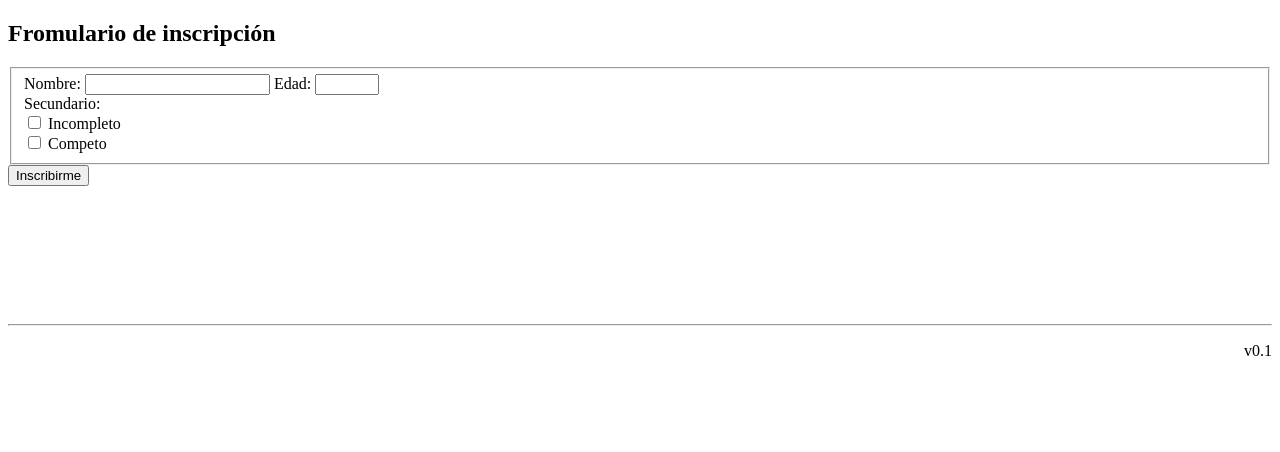
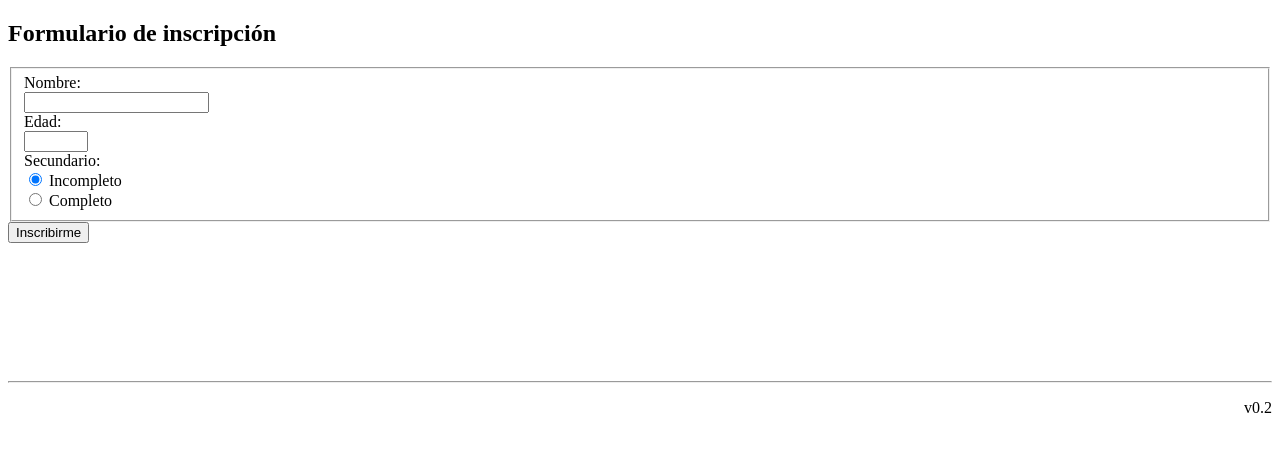
Before and after one commit to mmcwtu/mmcwtu.github.io, a plain HTML site: page index.html in a window 1280 px wide. Drawn offline with Linux system fonts and the light colour scheme.

Commit message:
Fixings for TST10

```diff
--- a/index.html
+++ b/index.html
@@ -1,22 +1,18 @@
 <!DOCTYPE html>
 <html>
 <body>
-    <h2>Fromulario de inscripci&oacute;n</h2>
+    <h2>Formulario de inscripci&oacute;n</h2>
     <form action="/action_page.php">
       <fieldset>
-            <label for="name">Nombre:</label><!-- <br> -->
-            <input type="text" id="name" name="name"><!-- <br> -->
-            <label for="age">Edad:</label><!-- <br> -->
+            <label for="name">Nombre:</label><br>
+            <input type="text" id="name" name="name"><br>
+            <label for="age">Edad:</label><br>
             <input type="number" name="age" id="age" min="1" max="100" step="1"><br>
             <label for="study">Secundario:</label><br>
-            <input type="checkbox" id="secIncompleto" name="secIncompleto" value="secIncompleto">
-            <label for="study">Incompleto</label><br>
-            <input type="checkbox" id="secCompleto" name="secCompleto" value="secCompleto">
-            <label for="study">Competo</label><br>
-            <!-- <input type="radio" id="secIncompleto" name="study" value="secIncompleto" checked=true>
-            <label for="male">Incomplete</label><!-- <br>
+            <input type="radio" id="secIncompleto" name="study" value="secIncompleto" checked=true>
+            <label for="male">Incompleto</label><br>
             <input type="radio" id="secCompleto" name="study" value="secCompleto">
-            <label for="female">Compete</label><br> -->
+            <label for="female">Completo</label><br>
         </fieldset>
     </form>
 
@@ -32,7 +28,7 @@
     <br>
     <br>
     <hr>
-    <p align="right">v0.1</p>
+    <p align="right">v0.2</p>
     <script>
         function myFunction() {
             var name = document.querySelector('input[name="name"]').value;
```
